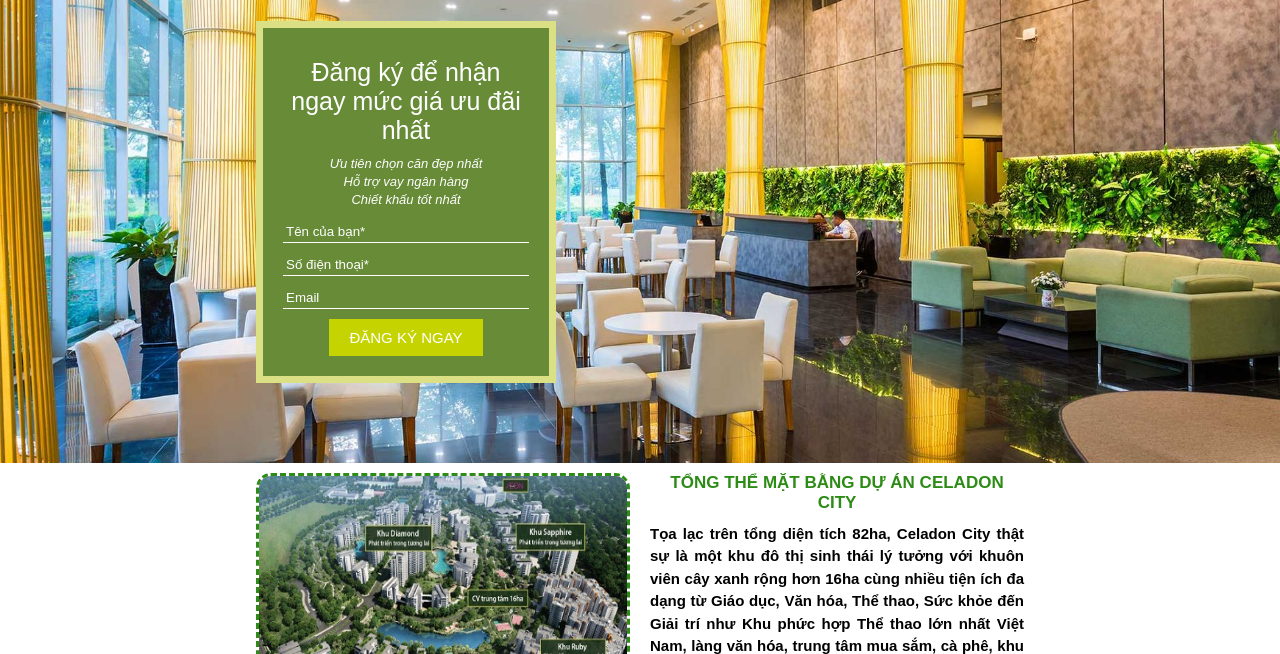
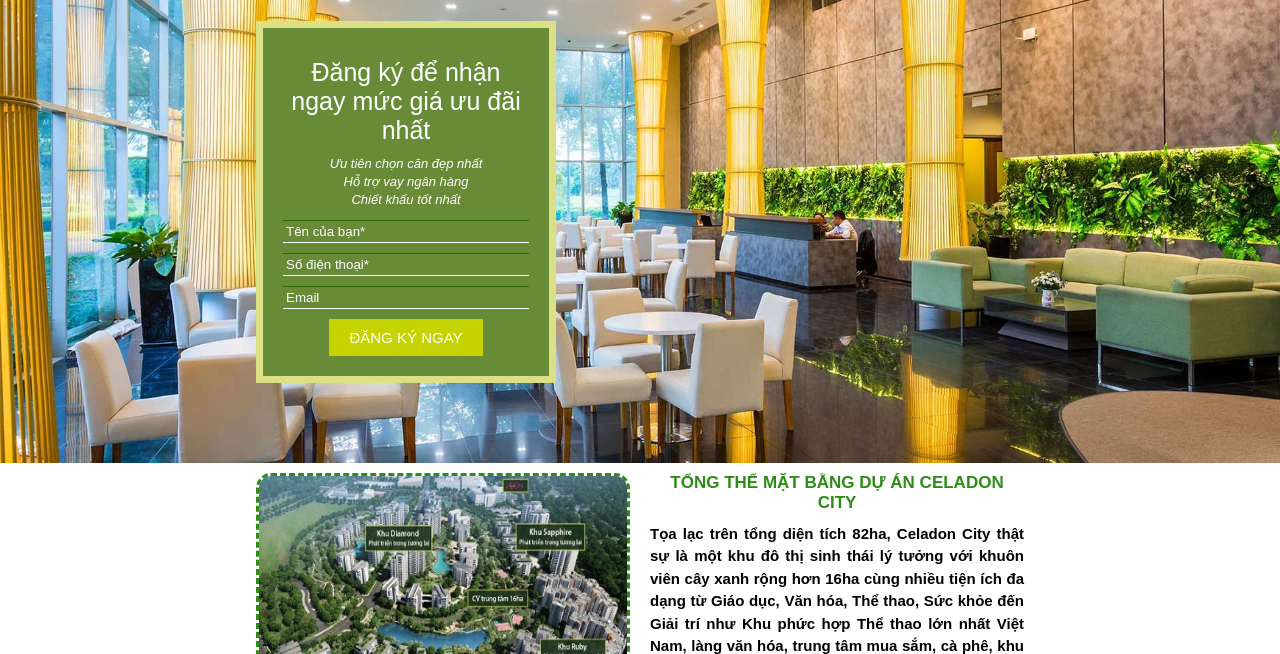
Before and after one commit to 15NgocAnh/Celadon-City, a plain HTML site: page index.html in a window 1280 px wide. Shown: the part 146-800 px from the top of the page. Drawn offline with nearby package versions, Linux system fonts and the light colour scheme.

Commit message:
Add files via upload
update

```diff
--- a/css/style.scss
+++ b/css/style.scss
@@ -102,7 +102,7 @@
         input{
             background: none;
             border-bottom: $boder;
-            border-top: .1rem solid $color-2;
+            border-top: .1rem solid $color-8;
             width: 100%;
             padding: .3rem;
             margin-bottom: 1rem;
```
Also changed, not shown: css/style.css, 1 other file.
